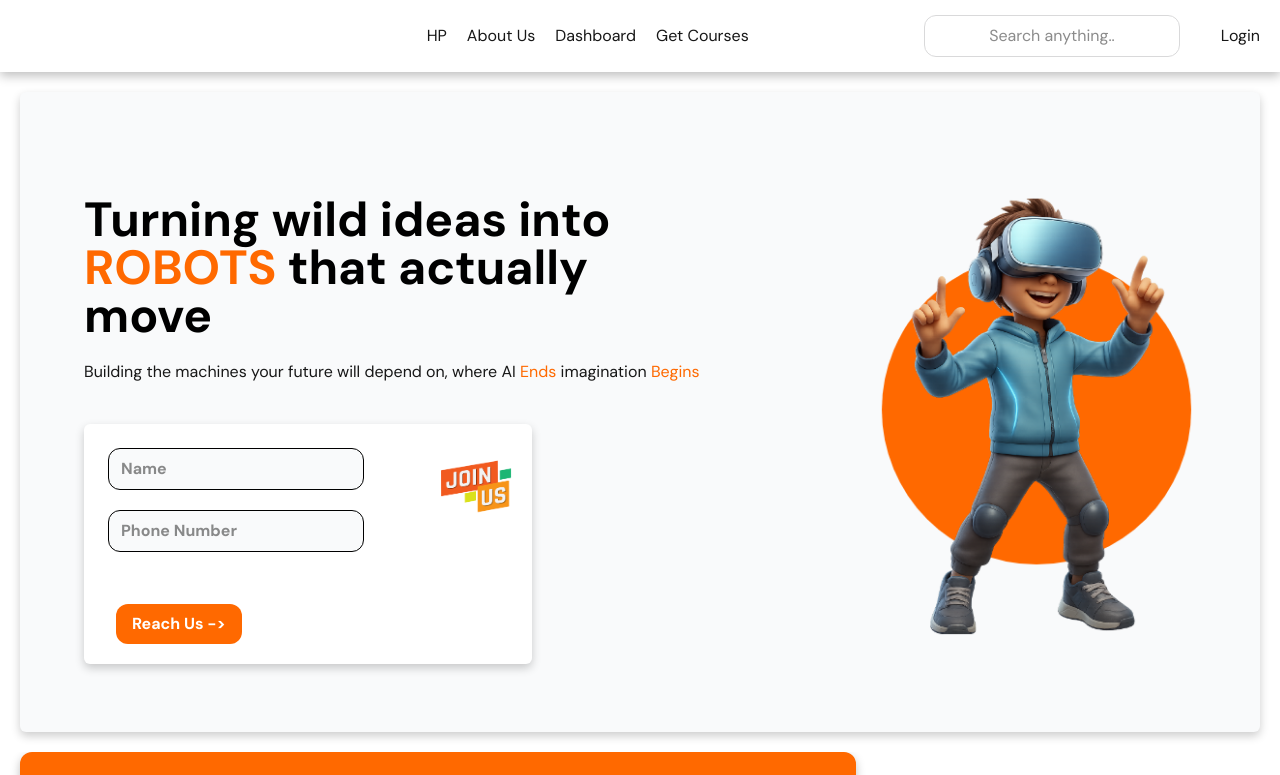
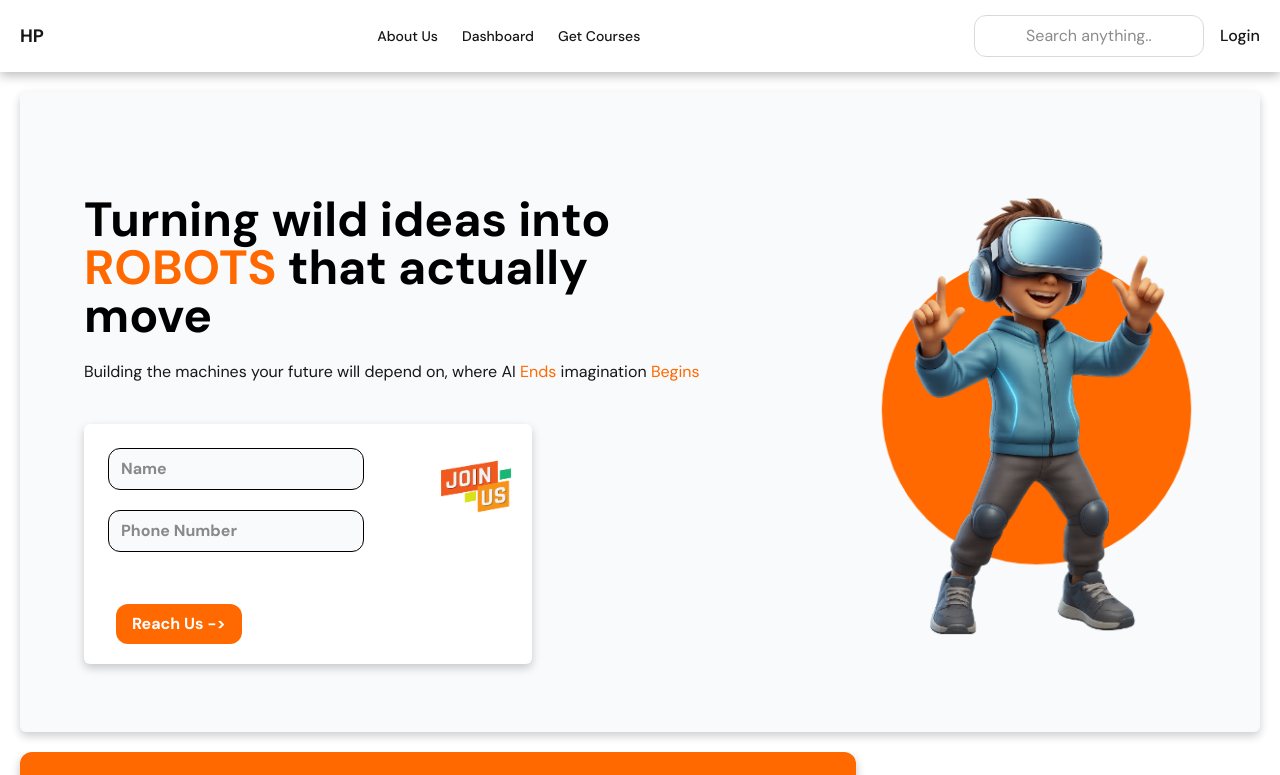
Before and after one commit to MohammedAli158/henceprove-robotics, a Next.js app: page / in a window 1280 px wide. Shown: the top 775 px of the page. Built offline with nearby package versions, Linux system fonts and the light colour scheme.

Commit message:
Fixed Navbar responsiveness

```diff
--- a/src/app/components/Navbar.tsx
+++ b/src/app/components/Navbar.tsx
@@ -1,40 +1,53 @@
 import React from 'react'
 import Link from 'next/link'
+
 export default function Navbar() {
   return (
-    <div className="flex items-center relative justify-between px-5 h-[9vh]
-    shadow-[0_4px_10px_rgba(0,0,0,0.25)]
-      backdrop-blur-md
-      bg-white/30
-      dark:bg-black/30
-      sticky top-0
-      z-50">
-        {/* removed shadow shadow-[0_4px_10px_rgba(0,0,0,0.25)] */}
-  <div className="flex gap-5 absolute left-1/3 ">
+    <div className="
+      sticky top-0 z-50
+      flex items-center justify-between
+      px-5 h-[9vh]
+      shadow-[0_4px_10px_rgba(0,0,0,0.25)]
+      backdrop-blur-md bg-white/30 dark:bg-black/30
+    "
+    >
 
-    <Link href="/" >
-    <span  className='cursor-pointer' >HP</span>
-    </Link>
+      {/* LEFT SECTION — LOGO */}
+      <div className="text-lg font-semibold">
+        <Link href="/">HP</Link>
+      </div>
 
-    <Link href="/" >
-    <span className='cursor-pointer' >About Us</span>
-    </Link>
+      {/* MIDDLE NAV LINKS */}
+      <div className="
+        hidden md:flex gap-6
+        text-sm font-medium
+      ">
+        <Link href="/">About Us</Link>
+        <Link href="/">Dashboard</Link>
+        <Link href="/">Get Courses</Link>
+      </div>
 
-    <Link href="/" >
-    <span className='cursor-pointer' >Dashboard</span>
-    </Link>
+      {/* RIGHT SIDE — SEARCH + LOGIN */}
+      <div className="flex items-center gap-4">
 
-    <Link href="/" >
-    <span className='cursor-pointer' >Get Courses</span>
-    </Link>
-  </div>
+        {/* SEARCH BAR */}
+        <input
+          className="
+            hidden md:block
+            border w-[18vw]
+            text-center border-[#d9d9da]
+            p-2 rounded-xl
+            focus:outline-none
+            bg-white/80
+          "
+          placeholder="Search anything.."
+        />
 
-  <input className="border w-[20vw] text-center border-[#d9d9da] p-2 absolute right-25 focus:outline-none rounded-xl" placeholder='Search anything..' />
-
-
-
-  <div className='absolute right-5' >Login</div>
-</div>
-
+        {/* LOGIN BUTTON */}
+        <div className="cursor-pointer font-medium">
+          Login
+        </div>
+      </div>
+    </div>
   )
 }
```
